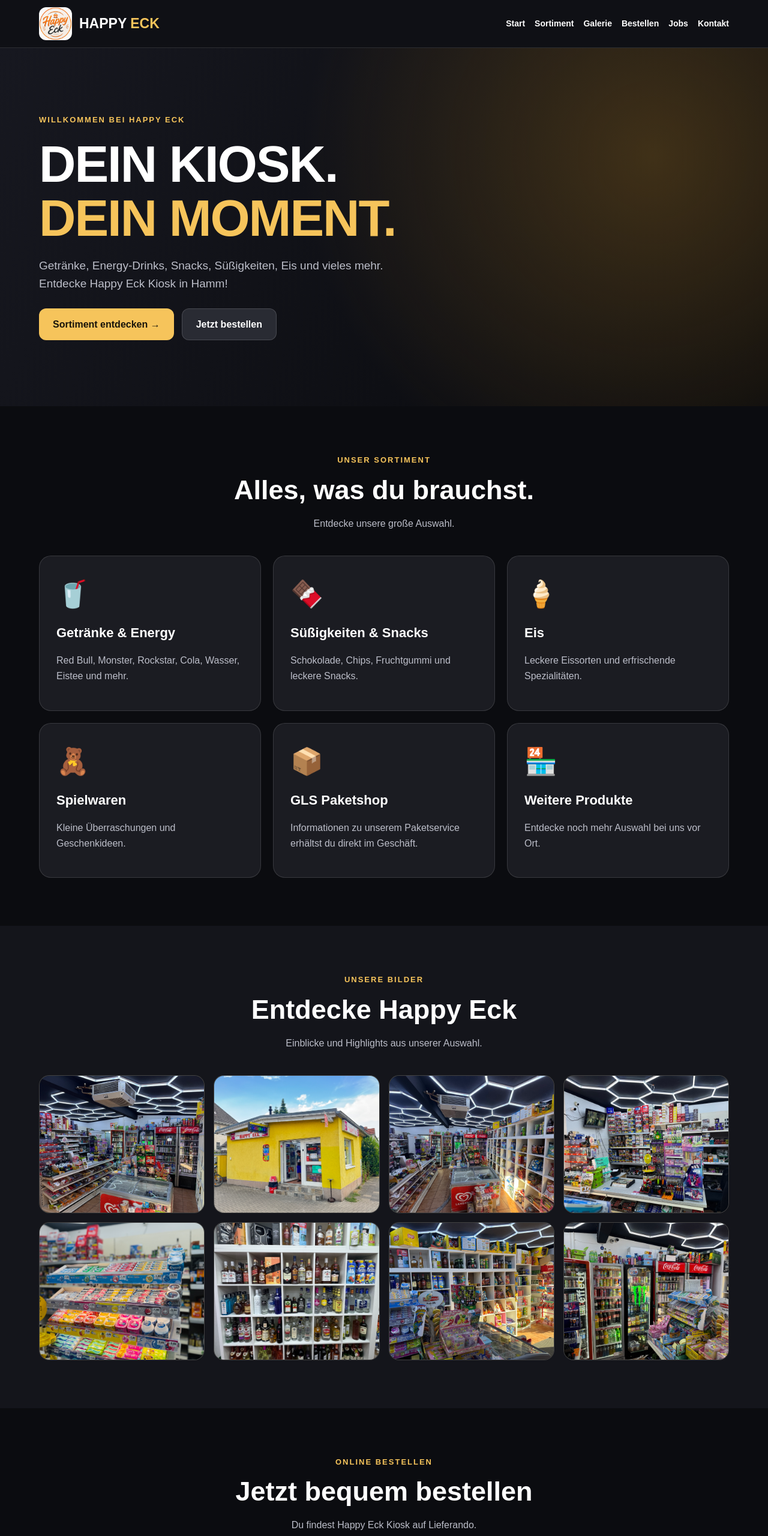
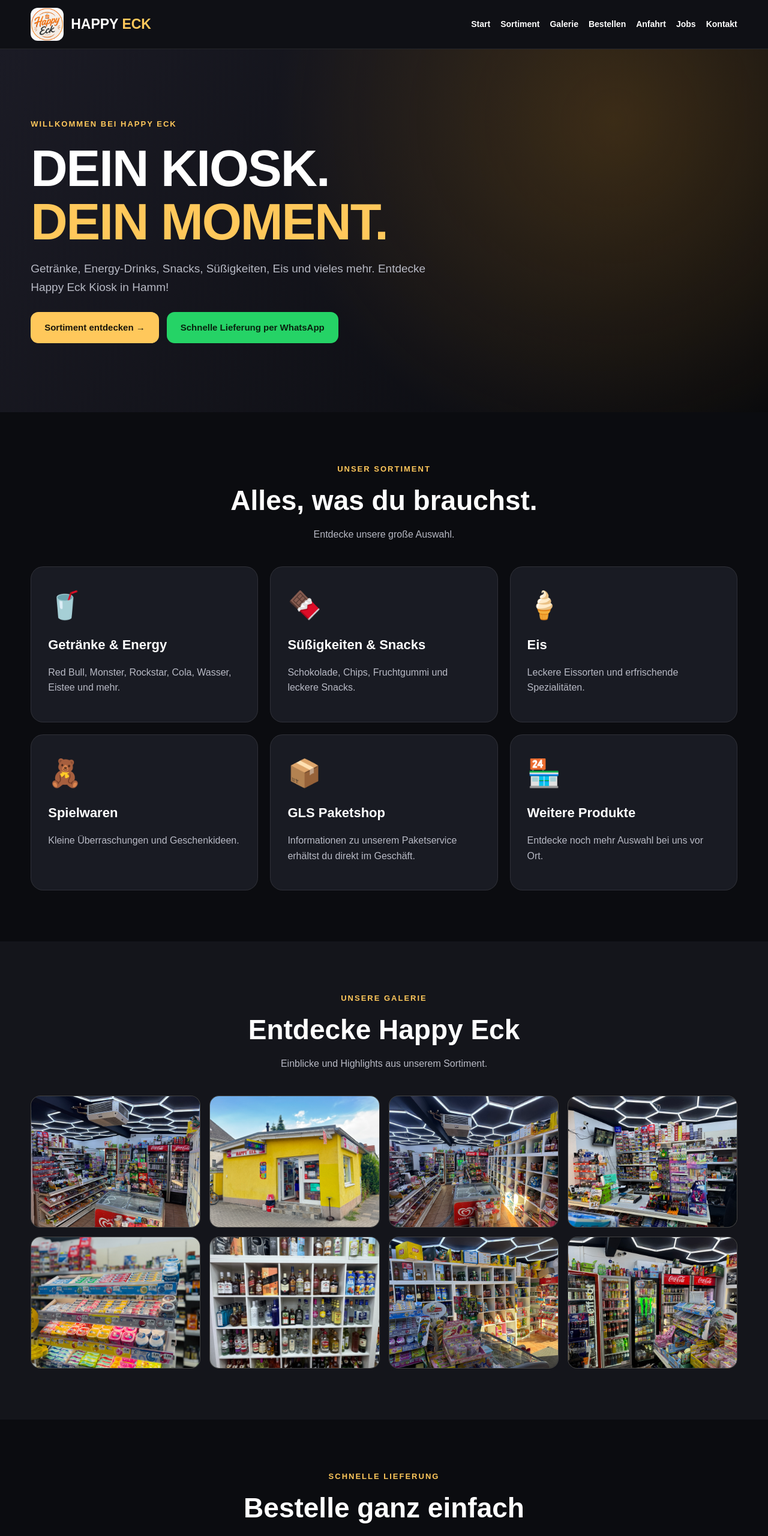
Before and after one commit to themrhaval1/Happy-Eck-Kiosk, a plain HTML site: page index.html in a window 1280 px wide. Shown: the top 2560 px of the page at 60% size. Drawn offline with Linux system fonts and the light colour scheme.

Commit message:
Update index.html

```diff
--- a/index.html
+++ b/index.html
@@ -3,67 +3,74 @@
 <html lang="de">
 <head>
 <meta charset="UTF-8">
-<meta name="viewport" content="width=device-width, initial-scale=1">
-<title>Happy Eck Kiosk | Hamm</title>
-<meta name="description" content="Happy Eck Kiosk in Hamm – Getränke, Snacks, Eis, Süßigkeiten und mehr.">
+<meta name="viewport" content="width=device-width,initial-scale=1">
+<meta name="theme-color" content="#0c0d12">
+<meta name="description" content="Happy Eck Kiosk Hamm – Getränke, Snacks, Eis, Süßigkeiten, Paketshop und schnelle Lieferung.">
+<title>Happy Eck Kiosk | Dein Kiosk in Hamm</title>
 <link rel="icon" href="assets/logo.jpg">
 <style>
-:root{--gold:#f6c45b;--dark:#0b0c10;--card:#1b1c22}
+:root{--gold:#ffc85b;--bg:#0b0c10;--panel:#191b23;--muted:#b8bac5}
 *{box-sizing:border-box}
 html{scroll-behavior:smooth}
-body{margin:0;background:var(--dark);color:white;font-family:Arial,sans-serif;line-height:1.6}
+body{margin:0;background:var(--bg);color:#fff;font-family:Arial,Helvetica,sans-serif;line-height:1.6}
 a{text-decoration:none;color:inherit}
-.wrap{width:min(1150px,92%);margin:auto}
-header{position:sticky;top:0;z-index:10;background:#101116f5;border-bottom:1px solid #ffffff20}
-.nav{display:flex;align-items:center;justify-content:space-between;gap:18px;padding:12px 0;flex-wrap:wrap}
+.wrap{width:min(1180px,92%);margin:auto}
+header{position:sticky;top:0;z-index:20;background:#101116f5;border-bottom:1px solid #ffffff18}
+.nav{display:flex;align-items:center;justify-content:space-between;gap:20px;flex-wrap:wrap;padding:13px 0}
 .brand{display:flex;align-items:center;gap:12px;font-size:23px;font-weight:900}
 .brand img{width:55px;height:55px;object-fit:contain;border-radius:12px}
 .gold{color:var(--gold)}
-nav{display:flex;flex-wrap:wrap;gap:16px;font-size:14px;font-weight:bold}
+nav{display:flex;flex-wrap:wrap;gap:17px;font-size:14px;font-weight:700}
 nav a:hover{color:var(--gold)}
-section{padding:80px 0;scroll-margin-top:90px}
-.hero{padding:110px 0;background:radial-gradient(circle at 85% 30%,#73531e80,transparent 50%),linear-gradient(120deg,#171820,#08090c)}
-.eyebrow{color:var(--gold);font-size:13px;letter-spacing:2px;font-weight:900;text-transform:uppercase}
-h1{font-size:clamp(43px,7vw,85px);line-height:1.06;letter-spacing:-2px;margin:18px 0}
-h2{font-size:clamp(30px,4vw,45px);line-height:1.2;margin:12px 0}
-h3{margin:12px 0;font-size:22px}
-p{color:#bcbec9}
-.hero p{font-size:19px;max-width:630px}
-.btns{display:flex;gap:13px;flex-wrap:wrap;margin-top:25px}
-.btn{display:inline-flex;align-items:center;justify-content:center;padding:13px 23px;border-radius:12px;font-weight:800;transition:.2s}
+section{padding:85px 0;scroll-margin-top:90px}
+.hero{background:radial-gradient(circle at 80% 20%,#96661c55,transparent 50%),linear-gradient(120deg,#1b1b25,#08090c);padding:115px 0}
+.eyebrow{color:var(--gold);font-size:13px;letter-spacing:2px;text-transform:uppercase;font-weight:900}
+h1{font-size:clamp(44px,7vw,85px);line-height:1.05;letter-spacing:-2px;margin:18px 0}
+h2{font-size:clamp(30px,4vw,46px);line-height:1.2;margin:14px 0}
+h3{font-size:22px;margin:12px 0}
+p{color:var(--muted)}
+.hero p{max-width:670px;font-size:19px}
+.btns{display:flex;flex-wrap:wrap;gap:13px;margin-top:26px}
+.btn{display:inline-flex;align-items:center;justify-content:center;padding:13px 22px;border-radius:13px;font-weight:800;transition:.2s;border:1px solid transparent;cursor:pointer;font-size:15px}
 .btn:hover{transform:translateY(-3px)}
-.primary{background:var(--gold);color:#18140b}
-.secondary{background:#292b33;border:1px solid #ffffff25}
-.orange{background:#ff8000;color:#17110a}
+.primary{background:var(--gold);color:#18140a}
+.secondary{background:#292b35;border-color:#ffffff25}
+.whatsapp{background:#25d366;color:#08220e}
+.lieferando{background:#ff8000;color:#17100a}
 .heading{text-align:center;max-width:760px;margin:0 auto 40px}
-.grid{display:grid;grid-template-columns:repeat(3,1fr);gap:20px}
-.card{background:var(--card);padding:28px;border-radius:20px;border:1px solid #ffffff20;transition:.2s}
-.card:hover{transform:translateY(-4px);border-color:var(--gold)}
-.emoji{font-size:44px}
+.grid{display:grid;grid-template-columns:repeat(3,minmax(0,1fr));gap:20px}
+.card{background:var(--panel);padding:28px;border:1px solid #ffffff18;border-radius:21px;transition:.2s}
+.card:hover{transform:translateY(-4px);border-color:#ffc85b90}
+.emoji{font-size:45px}
 .alt{background:#14151b}
 .center{text-align:center}
 .center .btns{justify-content:center}
-.gallery{display:grid;grid-template-columns:repeat(4,1fr);gap:15px}
-.gallery img{width:100%;height:230px;object-fit:cover;border-radius:17px;border:1px solid #ffffff25;transition:.2s;background:#222}
-.gallery img:hover{transform:scale(1.03);border-color:var(--gold)}
-footer{background:#090a0d;padding:35px 0;border-top:1px solid #ffffff20}
+.gallery{display:grid;grid-template-columns:repeat(4,minmax(0,1fr));gap:15px}
+.gallery img{width:100%;height:220px;object-fit:cover;border-radius:16px;border:1px solid #ffffff25;background:#222;transition:.2s}
+.gallery img:hover{transform:scale(1.025);border-color:var(--gold)}
+.panel{background:var(--panel);padding:35px;border-radius:22px;border:1px solid #ffffff20}
+.route-choice{display:flex;gap:12px;flex-wrap:wrap;justify-content:center;margin-top:15px}
+.route-choice[hidden]{display:none}
+footer{padding:40px 0;background:#090a0d;border-top:1px solid #ffffff18}
+.footer-links{display:flex;flex-wrap:wrap;gap:18px;margin-top:20px}
 @media(max-width:850px){.grid{grid-template-columns:repeat(2,1fr)}.gallery{grid-template-columns:repeat(2,1fr)}}
-@media(max-width:600px){.grid{grid-template-columns:1fr}.nav{justify-content:center}nav{justify-content:center}.hero{padding:70px 0}section{padding:60px 0}.gallery img{height:165px}}
+@media(max-width:600px){.grid{grid-template-columns:1fr}.nav,nav{justify-content:center}.hero{padding:75px 0}section{padding:65px 0}.gallery img{height:165px}}
 </style>
 </head>
 <body>
 
 <header>
 <div class="wrap nav">
-<a href="#start" class="brand">
+<a class="brand" href="#start">
 <img src="assets/logo.jpg" alt="Happy Eck Logo">
 <div>HAPPY <span class="gold">ECK</span></div>
 </a>
-<nav>
+<nav aria-label="Navigation">
 <a href="#start">Start</a>
 <a href="#sortiment">Sortiment</a>
 <a href="#galerie">Galerie</a>
 <a href="#bestellen">Bestellen</a>
+<a href="#anfahrt">Anfahrt</a>
 <a href="#jobs">Jobs</a>
 <a href="#kontakt">Kontakt</a>
 </nav>
@@ -78,7 +85,7 @@ footer{background:#090a0d;padding:35px 0;border-top:1px solid #ffffff20}
 <p>Getränke, Energy-Drinks, Snacks, Süßigkeiten, Eis und vieles mehr. Entdecke Happy Eck Kiosk in Hamm!</p>
 <div class="btns">
 <a href="#sortiment" class="btn primary">Sortiment entdecken →</a>
-<a href="#bestellen" class="btn secondary">Jetzt bestellen</a>
+<a href="#bestellen" class="btn whatsapp">Schnelle Lieferung per WhatsApp</a>
 </div>
 </div>
 </section>
@@ -91,12 +98,12 @@ footer{background:#090a0d;padding:35px 0;border-top:1px solid #ffffff20}
 <p>Entdecke unsere große Auswahl.</p>
 </div>
 <div class="grid">
-<div class="card"><div class="emoji">🥤</div><h3>Getränke & Energy</h3><p>Red Bull, Monster, Rockstar, Cola, Wasser, Eistee und mehr.</p></div>
-<div class="card"><div class="emoji">🍫</div><h3>Süßigkeiten & Snacks</h3><p>Schokolade, Chips, Fruchtgummi und leckere Snacks.</p></div>
-<div class="card"><div class="emoji">🍦</div><h3>Eis</h3><p>Leckere Eissorten und erfrischende Spezialitäten.</p></div>
-<div class="card"><div class="emoji">🧸</div><h3>Spielwaren</h3><p>Kleine Überraschungen und Geschenkideen.</p></div>
-<div class="card"><div class="emoji">📦</div><h3>GLS Paketshop</h3><p>Informationen zu unserem Paketservice erhältst du direkt im Geschäft.</p></div>
-<div class="card"><div class="emoji">🏪</div><h3>Weitere Produkte</h3><p>Entdecke noch mehr Auswahl bei uns vor Ort.</p></div>
+<article class="card"><div class="emoji">🥤</div><h3>Getränke & Energy</h3><p>Red Bull, Monster, Rockstar, Cola, Wasser, Eistee und mehr.</p></article>
+<article class="card"><div class="emoji">🍫</div><h3>Süßigkeiten & Snacks</h3><p>Schokolade, Chips, Fruchtgummi und leckere Snacks.</p></article>
+<article class="card"><div class="emoji">🍦</div><h3>Eis</h3><p>Leckere Eissorten und erfrischende Spezialitäten.</p></article>
+<article class="card"><div class="emoji">🧸</div><h3>Spielwaren</h3><p>Kleine Überraschungen und Geschenkideen.</p></article>
+<article class="card"><div class="emoji">📦</div><h3>GLS Paketshop</h3><p>Informationen zu unserem Paketservice erhältst du direkt im Geschäft.</p></article>
+<article class="card"><div class="emoji">🏪</div><h3>Weitere Produkte</h3><p>Entdecke noch mehr Auswahl bei uns vor Ort.</p></article>
 </div>
 </div>
 </section>
@@ -104,9 +111,9 @@ footer{background:#090a0d;padding:35px 0;border-top:1px solid #ffffff20}
 <section class="alt" id="galerie">
 <div class="wrap">
 <div class="heading">
-<div class="eyebrow">Unsere Bilder</div>
+<div class="eyebrow">Unsere Galerie</div>
 <h2>Entdecke Happy Eck</h2>
-<p>Einblicke und Highlights aus unserer Auswahl.</p>
+<p>Einblicke und Highlights aus unserem Sortiment.</p>
 </div>
 <div class="gallery">
 <img src="assets/ChatGPT-Bild 8. Okt. 2026, 22_30_27.jpg" alt="Happy Eck Bild 1" loading="lazy">
@@ -123,36 +130,54 @@ footer{background:#090a0d;padding:35px 0;border-top:1px solid #ffffff20}
 
 <section id="bestellen">
 <div class="wrap center">
-<div class="eyebrow">Online bestellen</div>
-<h2>Jetzt bequem bestellen</h2>
-<p>Du findest Happy Eck Kiosk auf Lieferando.</p>
+<div class="eyebrow">Schnelle Lieferung</div>
+<h2>Bestelle ganz einfach</h2>
+<p>Bestelle bequem per WhatsApp oder finde Happy Eck Kiosk auf Lieferando. Liefermöglichkeiten und Kosten werden bei der Bestellung bestätigt.</p>
 <div class="btns">
-<a href="https://www.lieferando.de/" target="_blank" rel="noopener noreferrer" class="btn orange">Lieferando öffnen ↗</a>
+<a class="btn whatsapp" href="https://wa.me/4917661020308?text=Hallo%20Happy%20Eck%2C%20ich%20m%C3%B6chte%20etwas%20bestellen." target="_blank" rel="noopener noreferrer">WhatsApp-Bestellung ↗</a>
+<a class="btn lieferando" href="https://www.lieferando.de/" target="_blank" rel="noopener noreferrer">Lieferando öffnen ↗</a>
 </div>
-<p>Suche auf Lieferando nach „Happy Eck Kiosk“.</p>
+<p><small>Bei Lieferando nach „Happy Eck Kiosk“ suchen.</small></p>
 </div>
 </section>
 
-<section class="alt" id="jobs">
+<section class="alt" id="anfahrt">
 <div class="wrap center">
-<div class="eyebrow">Karriere</div>
-<h2>Arbeiten bei Happy Eck</h2>
-<p>Du interessierst dich für Minijob, Teilzeit oder Vollzeit? Schicke uns deine Bewerbung. Wir prüfen, ob eine passende Stelle verfügbar ist.</p>
-<div class="btns">
-<a href="mailto:happyeck10@gmail.com?subject=Bewerbung%20Happy%20Eck%20Kiosk" class="btn primary">Jetzt bewerben →</a>
+<div class="eyebrow">Besuche uns</div>
+<h2>Dein Weg zu Happy Eck</h2>
+<p>Finde unseren Kiosk in Hamm und starte deine Route.</p>
+<div class="panel">
+<h3>Happy Eck Kiosk · Hamm</h3>
+<button type="button" class="btn primary" id="routeButton" aria-expanded="false" aria-controls="routeOptions">📍 Route planen</button>
+<div class="route-choice" id="routeOptions" hidden>
+<a class="btn secondary" href="https://www.google.com/maps/dir/?api=1&destination=Happy+Eck+Kiosk+Hamm" target="_blank" rel="noopener noreferrer">Google Maps ↗</a>
+<a class="btn secondary" href="https://maps.apple.com/?daddr=Happy+Eck+Kiosk+Hamm" target="_blank" rel="noopener noreferrer">Apple Karten ↗</a>
+</div>
+<p><small>Die Karten-App sucht nach „Happy Eck Kiosk Hamm“. Bitte das Ziel vor Fahrtbeginn prüfen.</small></p>
 </div>
 </div>
 </section>
 
-<section id="kontakt">
+<section id="jobs">
+<div class="wrap center">
+<div class="eyebrow">Karriere</div>
+<h2>Werde Teil unseres Teams</h2>
+<p>Du suchst einen Minijob, Teilzeit oder Vollzeit? Besuche unsere eigene Bewerbungsseite.</p>
+<div class="btns">
+<a class="btn primary" href="bewerbung.html">Jetzt online bewerben →</a>
+</div>
+</div>
+</section>
+
+<section class="alt" id="kontakt">
 <div class="wrap center">
 <div class="eyebrow">Kontakt & Social Media</div>
 <h2>Bleib mit uns verbunden</h2>
-<p>Folge uns auf Instagram und TikTok oder finde uns auf Google Maps.</p>
+<p>Folge uns auf Instagram und TikTok oder schreibe uns direkt.</p>
 <div class="btns">
 <a class="btn primary" href="https://www.instagram.com/happy.eck.kiosk/" target="_blank" rel="noopener noreferrer">Instagram ↗</a>
 <a class="btn secondary" href="https://www.tiktok.com/@happy.eck" target="_blank" rel="noopener noreferrer">TikTok ↗</a>
-<a class="btn secondary" href="https://www.google.com/maps/search/?api=1&query=Happy+Eck+Kiosk+Hamm" target="_blank" rel="noopener noreferrer">Google Maps ↗</a>
+<a class="btn whatsapp" href="https://wa.me/4917661020308" target="_blank" rel="noopener noreferrer">WhatsApp ↗</a>
 </div>
 <p><a href="mailto:happyeck10@gmail.com">happyeck10@gmail.com</a></p>
 </div>
@@ -163,9 +188,23 @@ footer{background:#090a0d;padding:35px 0;border-top:1px solid #ffffff20}
 <div class="wrap">
 <h3>HAPPY <span class="gold">ECK</span> KIOSK</h3>
 <p>Dein Kiosk in Hamm.</p>
+<div class="footer-links">
+<a href="#start">Startseite</a>
+<a href="bewerbung.html">Karriere</a>
+<a href="#anfahrt">Anfahrt</a>
+<a href="#kontakt">Kontakt</a>
+</div>
 <p>© 2026 Happy Eck Kiosk</p>
 </div>
 </footer>
 
+<script>
+const routeButton=document.getElementById("routeButton");
+const routeOptions=document.getElementById("routeOptions");
+routeButton.addEventListener("click",()=>{
+  routeOptions.hidden=!routeOptions.hidden;
+  routeButton.setAttribute("aria-expanded",String(!routeOptions.hidden));
+});
+</script>
 </body>
 </html>
```
